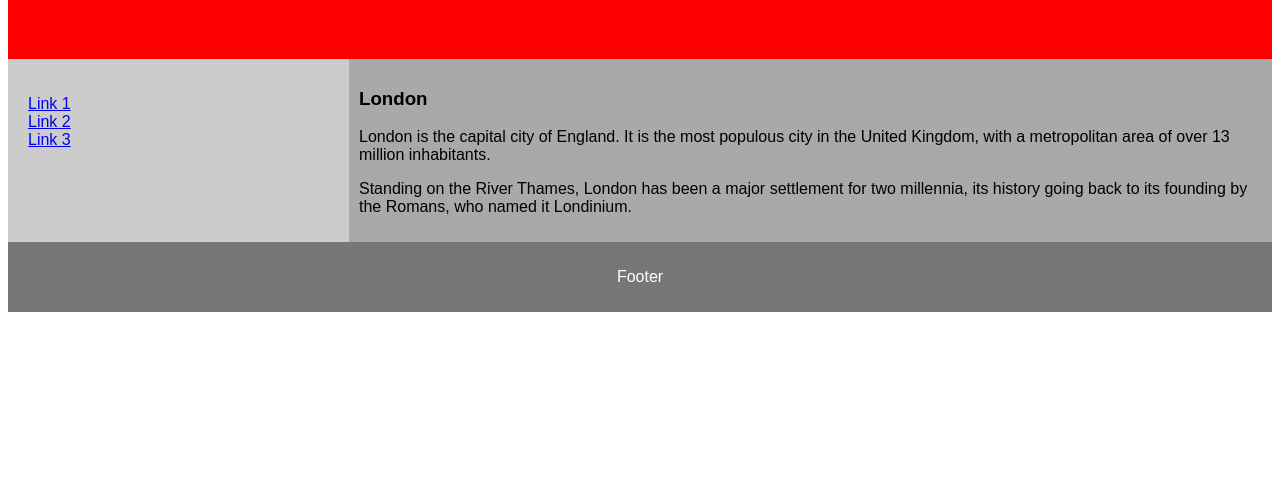
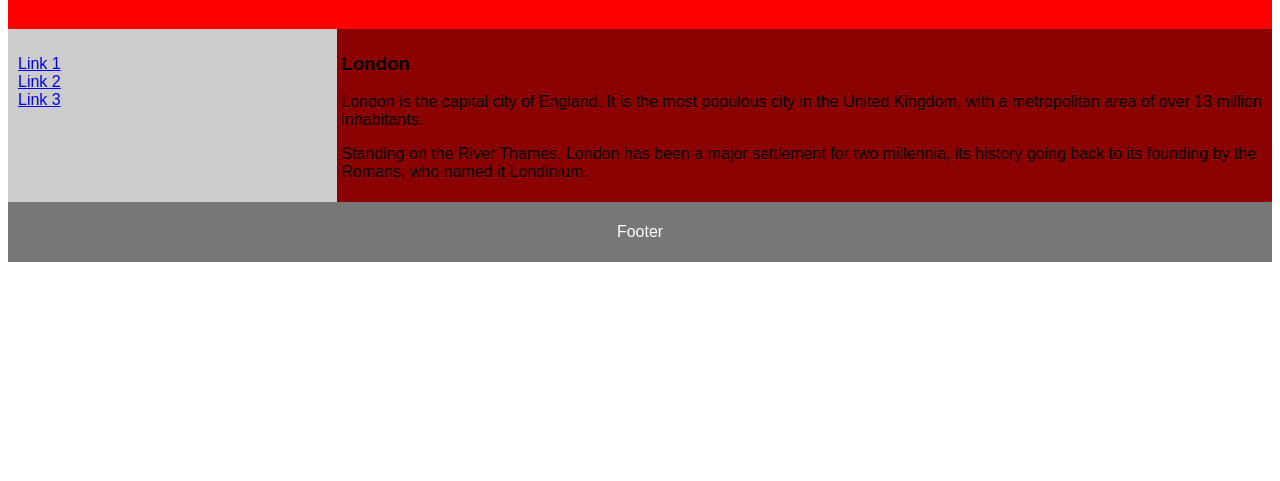
Before and after one commit to maxistu/Music-and-Audio, a plain HTML site: page index.html in a window 1280 px wide. Shown: the part 319-800 px from the top of the page. Drawn offline with Linux system fonts and the light colour scheme.

Commit message:
Update index.html

```diff
--- a/index.html
+++ b/index.html
@@ -16,7 +16,7 @@ body {
 /* Style the header */
 header {
   background-color: red;
-  padding: 30px;
+  padding: 15px;
   text-align: center;
   font-size: 35px;
   color: white;
@@ -34,7 +34,7 @@ nav {
   -ms-flex: 1;
   flex: 1;
   background: #ccc;
-  padding: 20px;
+  padding: 10px;
 }
 
 /* Style the list inside the menu */
@@ -48,14 +48,14 @@ article {
   -webkit-flex: 3;
   -ms-flex: 3;
   flex: 3;
-  background-color: darkgrey;
-  padding: 10px;
+  background-color: darkred;
+  padding: 5px;
 }
 
 /* Style the footer */
 footer {
   background-color: #777;
-  padding: 10px;
+  padding: 5px;
   text-align: center;
   color: white;
 }
@@ -85,7 +85,7 @@ footer {
     <ul>
       <li><a href="https://github.com/maxistu/Music-and-Audio/Html_1.html">Link 1</a></li>
       <li><a href="https://musicmaster.w3spaces.com/draganddrop_4.html">Link 2</a></li>
-      <li><a href="#">Link 3</a></li>
+      <li><a href="https://musicmaster.w3spaces.com/table1.html">Link 3</a></li>
     </ul>
   </nav>
 
```
